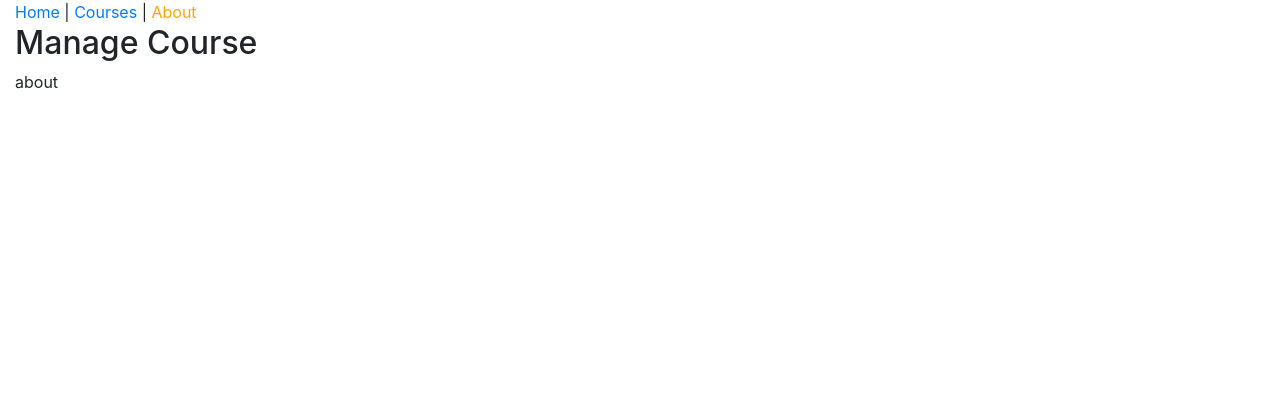
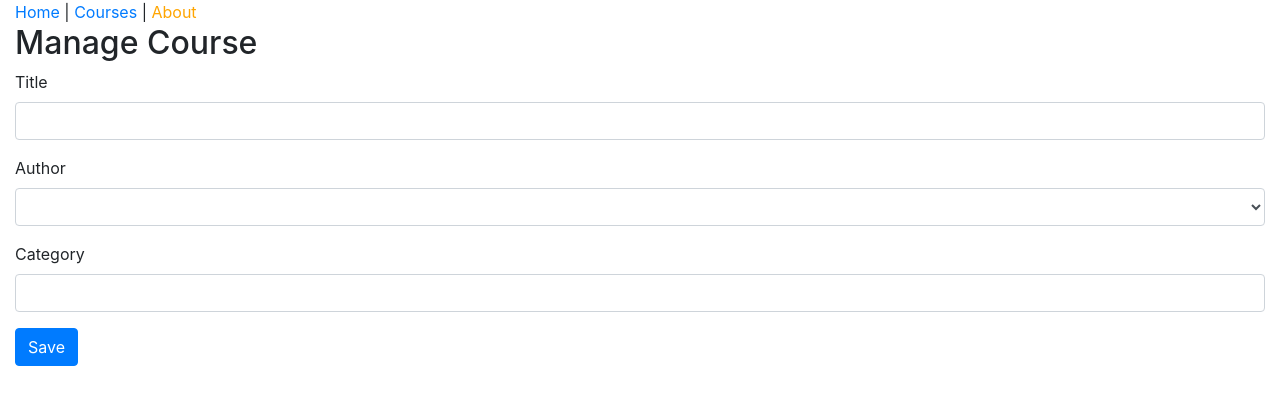
Before and after one commit to mayralgr/react-and-flux, a React (Create React App) app: page /course/about in a window 1280 px wide. Shown: the top 404 px of the page. Built offline with nearby package versions, Linux system fonts and the light colour scheme; no server answers.

Commit message:
Forms in react

```diff
--- a/package.json
+++ b/package.json
@@ -13,6 +13,7 @@
     "react-dom": "^17.0.2",
     "react-router-dom": "^5.0.0",
     "react-scripts": "4.0.3",
+    "react-toastify": "^5.1.1",
     "web-vitals": "^1.1.1"
   },
   "scripts": {
--- a/src/App.js
+++ b/src/App.js
@@ -6,16 +6,19 @@
 import { Route, Switch, Redirect } from "react-router-dom";
 import NotFoundPage from "./components/NotFoundPage";
 import ManageCoursePage from "./components/ManageCoursePage";
-
+import { ToastContainer } from "react-toastify";
+import "react-toastify/dist/ReactToastify.css";
 function App() {
   return (
     <div className="container-fluid">
+      <ToastContainer autoClose={3000} hideProgressBar />
       <Header />
       <Switch>
         <Route path="/" exact component={HomePage} />
         <Route path="/courses" component={CoursesPage} />
         <Route path="/about" component={AboutPage} />
         <Route path="/course/:slug" component={ManageCoursePage} />
+        <Route path="/course" component={ManageCoursePage} />
         <Redirect from="/about-page" to="/about" />
         <Route component={NotFoundPage} />
       </Switch>
--- /dev/null
+++ b/src/components/CourseForm.js
@@ -0,0 +1,53 @@
+import React from "react";
+import TextInput from "./TextInput";
+import PropTypes from "prop-types";
+function CourseForm(props) {
+  return (
+    <form onSubmit={props.onSubmit}>
+      <TextInput
+        id="title"
+        label="Title"
+        name="title"
+        value={props.course.title}
+        onChange={props.onChange}
+        error={props.errors.title}
+      />
+      <div className="form-group">
+        <label htmlFor="author">Author</label>
+        <div className="field">
+          <select
+            id="author"
+            name="authorId"
+            value={props.course.authorId || ""}
+            className="form-control"
+            onChange={props.onChange}
+          >
+            <option value="" />
+            <option value="1">Cory House</option>
+            <option value="2">Scott Allen</option>
+          </select>
+        </div>
+        {props.errors.authorId && (
+          <div className="alert alert-danger">{props.errors.authorId}</div>
+        )}
+      </div>
+      <TextInput
+        label="Category"
+        id="category"
+        name="category"
+        value={props.course.category}
+        onChange={props.onChange}
+        error={props.errors.category}
+      />
+      <input type="submit" value="Save" className="btn btn-primary" />
+    </form>
+  );
+}
+
+CourseForm.propTypes = {
+  course: PropTypes.object.isRequired,
+  onSubmit: PropTypes.func.isRequired,
+  onChange: PropTypes.func.isRequired,
+  errors: PropTypes.object.isRequired,
+};
+export default CourseForm;
--- a/src/components/CoursesPage.js
+++ b/src/components/CoursesPage.js
@@ -1,4 +1,5 @@
 import React, { useState, useEffect } from "react";
+import { Link } from "react-router-dom";
 import { getCourses } from "../api/courseApi";
 import CourseList from "./CourseList";
 function CoursesPage() {
@@ -14,6 +15,9 @@
   return (
     <>
       <h2>Courses</h2>
+      <Link className="btn btn-primary" to="/course">
+        Add Course
+      </Link>
       <CourseList courses={courses} />
     </>
   );
--- a/src/components/ManageCoursePage.js
+++ b/src/components/ManageCoursePage.js
@@ -1,11 +1,63 @@
-import { React } from "react";
+import React, { useState, useEffect } from "react";
+import CourseForm from "./CourseForm";
+import * as courseApi from "../api/courseApi";
 // import { Prompt } from "react-router-dom";
+import { toast } from "react-toastify";
+import { func } from "prop-types";
+const ManageCoursePage = (props) => {
+  const [course, setCourse] = useState({
+    id: null,
+    slug: "",
+    title: "",
+    authorId: "",
+    category: "",
+  });
 
-const ManageCoursePage = (props) => {
+  const [errors, setErrors] = useState({});
+
+  function handleChange({ target }) {
+    setCourse({
+      ...course,
+      [target.name]: target.value,
+    });
+  }
+
+  function handleSubmit(event) {
+    event.preventDefault();
+    if (!formIsValid()) return;
+    courseApi.saveCourse(course).then(() => {
+      toast.success("Course saved.");
+      props.history.push("/courses");
+    });
+  }
+
+  function formIsValid() {
+    const _errors = {};
+    if (!course.title) _errors.title = "Title is required";
+    if (!course.authorId) _errors.authorId = "Author Id is required";
+    if (!course.category) _errors.category = "Category is required";
+
+    setErrors(_errors);
+    // Form is not valid if the errors object has no properties
+    return Object.keys(_errors).length === 0;
+  }
+
+  useEffect(() => {
+    const slug = props.match.params.slug;
+    if (slug) {
+      courseApi.getCourseBySlug(slug).then((_course) => setCourse(_course));
+    }
+  }, [props.match.params.slug]);
+
   return (
     <>
       <h2>Manage Course</h2>
-      {props.match.params.slug}
+      <CourseForm
+        course={course}
+        onChange={handleChange}
+        onSubmit={handleSubmit}
+        errors={errors}
+      />
       {/* <Prompt when={true} message="Are you sure you want to leave?" /> */}
     </>
   );
--- /dev/null
+++ b/src/components/TextInput.js
@@ -0,0 +1,43 @@
+import React from "react";
+import PropTypes from "prop-types";
+function TextInput(props) {
+  let wrapperClass = "form-group";
+  if (props.error.length > 0) {
+    wrapperClass += " has-error";
+  }
+  return (
+    <div className={wrapperClass}>
+      <label htmlFor={props.id}>{props.label}</label>
+      <div className="field">
+        <input
+          id={props.id}
+          name={props.name}
+          value={props.value}
+          className="form-control"
+          onChange={props.onChange}
+        />
+      </div>
+      {props.error && <div className="alert alert-danger">{props.error}</div>}
+    </div>
+  );
+}
+
+TextInput.protoTypes = {
+  id: PropTypes.string.isRfuequired,
+  name: PropTypes.string.isRequired,
+  label: PropTypes.string.isRequired,
+  onChange: PropTypes.func.isRequired,
+  value: PropTypes.string,
+  error: PropTypes.string,
+};
+
+TextInput.defaultProps = {
+  id: "",
+  name: "",
+  label: "",
+  onChange: "",
+  value: "",
+  error: "",
+};
+
+export default TextInput;
--- a/tools/db.json
+++ b/tools/db.json
@@ -1 +1,120 @@
-{"courses":[{"id":1,"title":"Securing React Apps with Auth0","slug":"react-auth0-authentication-security","authorId":1,"category":"JavaScript"},{"id":2,"title":"React: The Big Picture","slug":"react-big-picture","authorId":1,"category":"JavaScript"},{"id":3,"title":"Creating Reusable React Components","slug":"react-creating-reusable-components","authorId":1,"category":"JavaScript"},{"id":4,"title":"Building a JavaScript Development Environment","slug":"javascript-development-environment","authorId":1,"category":"JavaScript"},{"id":5,"title":"Building Applications with React and Redux","slug":"react-redux-react-router-es6","authorId":1,"category":"JavaScript"},{"id":6,"title":"Building Applications in React and Flux","slug":"react-flux-building-applications","authorId":1,"category":"JavaScript"},{"id":7,"title":"Clean Code: Writing Code for Humans","slug":"writing-clean-code-humans","authorId":1,"category":"Software Practices"},{"id":8,"title":"Architecting Applications for the Real World","slug":"architecting-applications-dotnet","authorId":1,"category":"Software Architecture"},{"id":9,"title":"Becoming an Outlier: Reprogramming the Developer Mind","slug":"career-reboot-for-developer-mind","authorId":1,"category":"Career"},{"id":10,"title":"Web Component Fundamentals","slug":"web-components-shadow-dom","authorId":1,"category":"HTML5"}],"authors":[{"id":1,"name":"Cory House"},{"id":2,"name":"Scott Allen"},{"id":3,"name":"Dan Wahlin"}]}
+{
+  "courses": [
+    {
+      "id": 1,
+      "title": "Securing React Apps with Auth0",
+      "slug": "react-auth0-authentication-security",
+      "authorId": 1,
+      "category": "JavaScript"
+    },
+    {
+      "id": 2,
+      "title": "React: The Big Picture",
+      "slug": "react-big-picture",
+      "authorId": 1,
+      "category": "JavaScript"
+    },
+    {
+      "id": 3,
+      "title": "Creating Reusable React Components",
+      "slug": "react-creating-reusable-components",
+      "authorId": 1,
+      "category": "JavaScript"
+    },
+    {
+      "id": 4,
+      "title": "Building a JavaScript Development Environment",
+      "slug": "javascript-development-environment",
+      "authorId": 1,
+      "category": "JavaScript"
+    },
+    {
+      "id": 5,
+      "title": "Building Applications with React and Redux",
+      "slug": "react-redux-react-router-es6",
+      "authorId": 1,
+      "category": "JavaScript"
+    },
+    {
+      "id": 6,
+      "title": "Building Applications in React and Flux",
+      "slug": "react-flux-building-applications",
+      "authorId": 1,
+      "category": "JavaScript"
+    },
+    {
+      "id": 7,
+      "title": "Clean Code: Writing Code for Humans",
+      "slug": "writing-clean-code-humans",
+      "authorId": 1,
+      "category": "Software Practices"
+    },
+    {
+      "id": 8,
+      "title": "Architecting Applications for the Real World",
+      "slug": "architecting-applications-dotnet",
+      "authorId": 1,
+      "category": "Software Architecture"
+    },
+    {
+      "id": 9,
+      "title": "Becoming an Outlier: Reprogramming the Developer Mind",
+      "slug": "career-reboot-for-developer-mind",
+      "authorId": 1,
+      "category": "Career"
+    },
+    {
+      "id": 10,
+      "title": "Web Component Fundamentals",
+      "slug": "web-components-shadow-dom",
+      "authorId": 1,
+      "category": "HTML5"
+    },
+    {
+      "id": 11,
+      "slug": "some-data",
+      "title": "some data",
+      "authorId": 1,
+      "category": "here",
+      "createdAt": 1617315458590
+    },
+    {
+      "id": 12,
+      "slug": "course-1",
+      "title": "course 1",
+      "authorId": 1,
+      "category": "JS",
+      "createdAt": 1617315627451
+    },
+    {
+      "id": 13,
+      "slug": "course-3",
+      "title": "course 3",
+      "authorId": 1,
+      "category": "React",
+      "createdAt": 1617315868352
+    },
+    {
+      "id": 14,
+      "slug": "course-5",
+      "title": "course 5",
+      "authorId": 1,
+      "category": "none",
+      "createdAt": 1617318456465
+    }
+  ],
+  "authors": [
+    {
+      "id": 1,
+      "name": "Cory House"
+    },
+    {
+      "id": 2,
+      "name": "Scott Allen"
+    },
+    {
+      "id": 3,
+      "name": "Dan Wahlin"
+    }
+  ]
+}
```
Also changed, not shown: 1 other file (tests, documents, lock files or other folders).
